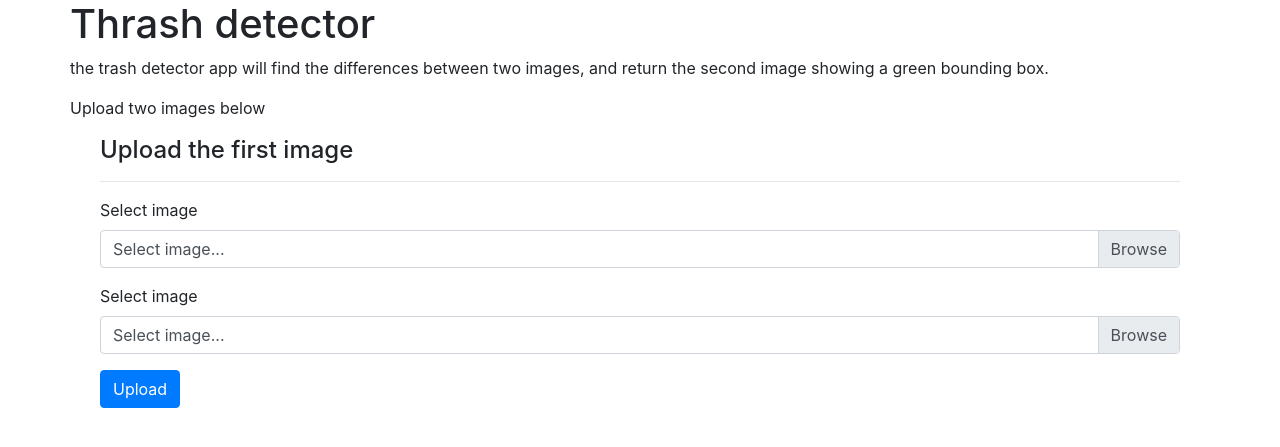
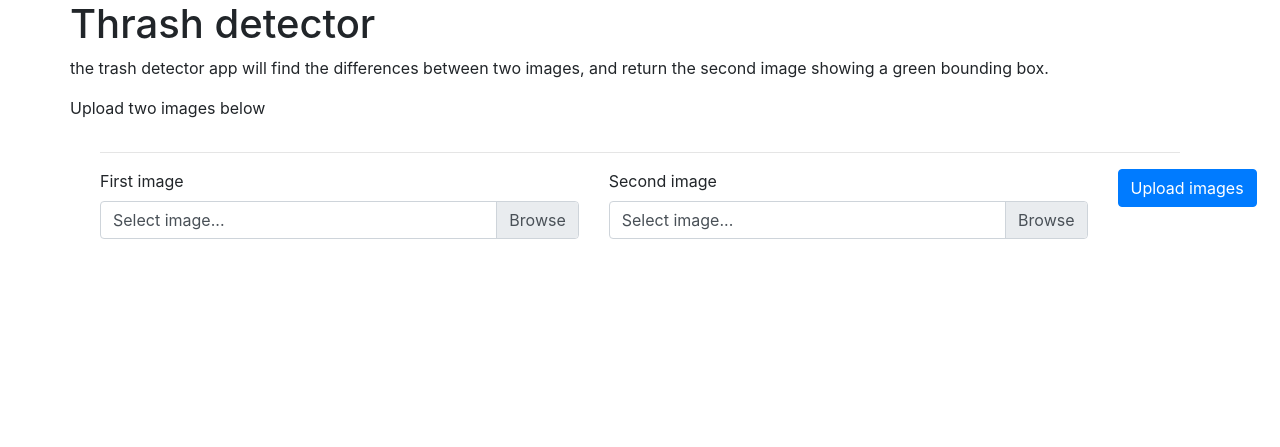
Before and after one commit to mighelone/thrash-detector, a Flask app: page / in a window 1280 px wide. Shown: the part 56-503 px from the top of the page. Run offline with Flask 2, Linux system fonts and the light colour scheme; some libraries are stand-ins or nearby versions.

Commit message:
Frontend shows both images

```diff
--- a/frontend/app.py
+++ b/frontend/app.py
@@ -1,9 +1,19 @@
 import os
 from flask import Flask, render_template, request, redirect, url_for
 import requests
+import time
+import glob
 
 BASE_PATH = os.path.dirname(__file__)
-app = Flask(__name__, static_folder=os.path.join(BASE_PATH, "static"))
+STATIC_PATH = os.path.join(BASE_PATH, "static")
+UPLOAD_FOLDER = "upload"
+
+# remove uploaded files from previous sessions
+for f in glob.iglob(os.path.join(STATIC_PATH, UPLOAD_FOLDER, "*.jpg")):
+    os.remove(f)
+
+
+app = Flask(__name__, static_folder=STATIC_PATH)
 
 app.config.from_object(os.environ.get("FLASK_CONFIG", "frontend.config.TestConfig"))
 
@@ -16,20 +26,23 @@ headers = {"content-type": content_type}
 @app.route("/index", methods=["GET", "POST"])
 def index():
     if request.method == "POST":
+        first_jpg = f"first-{int(time.time())}.jpg"
+        result_jpg = f"result-{int(time.time())}.jpg"
         if request.files:
-
             files = {
                 "image1": request.files["image-1"].read(),
                 "image2": request.files["image-2"].read(),
             }
             response = requests.post("{}/api".format(app.config["BACKEND_URL"]), files=files)
-            with open(os.path.join(app.static_folder, "upload/result.jpg"), "wb") as f:
+            with open(os.path.join(app.static_folder, UPLOAD_FOLDER, result_jpg), "wb") as f:
                 f.write(response.content)
-            return render_template("index.html", filename="result.jpg")
+            with open(os.path.join(app.static_folder, UPLOAD_FOLDER, first_jpg), "wb") as f:
+                f.write(files["image1"])
+            return render_template("index.html", filename=result_jpg, first=first_jpg)
 
     return render_template("index.html")
 
 
 @app.route("/display/<filename>")
 def display_image(filename):
-    return redirect(url_for("static", filename=os.path.join("upload/", filename)), code=301)
+    return redirect(url_for("static", filename=os.path.join(UPLOAD_FOLDER, filename)), code=301)
--- a/frontend/templates/index.html
+++ b/frontend/templates/index.html
@@ -31,27 +31,6 @@
 </head>
 
 <body>
-  <!-- <nav class="navbar navbar-dark bg-dark">
-    <a href="#" class="navbar-brand">Mighelone</a>
-    <ul class="navbar-nav mr-auto">
-      <li class="nav-item"><a href="#" class="nav-link">Left</a></li>
-    </ul>
-    <ul class="navbar-nav">
-      <li class="nav-item"><a href="#" class="nav-link">Right</a></li>
-      <li class="nav-item"><a href="#" class="nav-link">Right 2</a></li>
-    </ul>
-    <ul class="navbar-nav">
-      <li class="nav-item"><a href="#" class="nav-link">Right</a></li>
-    </ul>
-  </nav> -->
-  <!-- <div class="container-fluid">
-        <div class="jumbotron text-center">
-          <h1>My jumbotron</h1>
-          <p>resize responsibly!</p>
-
-        </div>
-      </div> -->
-
   <nav class="navbar navbar-expand-lg navbar-dark bg-dark">
     <a class="navbar-brand" href="#">Thrash detector</a>
     <button class="navbar-toggler" type="button" data-toggle="collapse" data-target="#navbarSupportedContent"
@@ -93,7 +72,8 @@
   <div class="container my-container">
     <div class="row">
       <h1 class="page-header">Thrash detector</h1>
-      <p class="text-left text-lowercase">The trash detector app will find the differences between two images, and return the second image showing a green bounding box.</p>
+      <p class="text-left text-lowercase">The trash detector app will find the differences between two images, and
+        return the second image showing a green bounding box.</p>
       <br>
       <p>Upload two images below</p>
     </div>
@@ -101,73 +81,59 @@
     {% block main %}
 
     <div class="container">
+
+      <!-- <h4>Upload the first image</h4> -->
+      <hr>
+
+      <form action="/" method="POST" enctype="multipart/form-data">
         <div class="row">
           <div class="col">
-
-            <h4>Upload the first image</h4>
-            <hr>
-
-            <form action="/index" method="POST" enctype="multipart/form-data">
-
             <div class="form-group">
-                <label>Select image</label>
+              <label>First image</label>
               <div class="custom-file">
-                  <input type="file" class="custom-file-input" name="image-1" id="image-1">
-                  <label class="custom-file-label" for="image">Select image...</label>
+                <input type="file" class="custom-file-input" name="image-1" id="image-1" required>
+                <label class="custom-file-label" for="image-1">Select image...</label>
               </div>
             </div>
-
+          </div>
+          <div class="col">
             <div class="form-group">
-                <label>Select image</label>
+              <label>Second image</label>
               <div class="custom-file">
-                  <input type="file" class="custom-file-input" name="image-2" id="image-2">
-                  <label class="custom-file-label" for="image">Select image...</label>
+                <input type="file" class="custom-file-input" name="image-2" id="image-2" required>
+                <label class="custom-file-label" for="image-2">Select image...</label>
               </div>
             </div>
-
-              <button type="submit" class="btn btn-primary">Upload</button>
-
+          </div>
+          <div class="col-md-1"><button type="submit" class="btn btn-primary">Upload images</button></div>
+        </div>
       </form>
 
-          </div>
+      {% if filename %}
+      <hr>
+      <div class="row">
+        <h4>Detected bounding box</h4>
       </div>
       <div class="row">
         <div class="col">
-            {% if filename %}
+          <h6>Original image</h6>
           <div>
-                  <img src="{{ url_for('display_image', filename=filename) }}">
+            <img src="{{ url_for('display_image', filename=first) }}" width="500">
+          </div>
+        </div>
+        <div class="col">
+          <h6>Second image</h6>
+          <div>
+            <img src="{{ url_for('display_image', filename=filename) }}" width="500">
+          </div>
+        </div>
       </div>
       {% endif %}
-          </div>
-        </div>
     </div>
 
 
     {% endblock %}
   </div>
-
-  <!-- <div class="container my-container">
-    <div class="row my-row">
-      <div class="col-md-4 col-sm-6 my-col">
-        <h1>Col 1</h1>
-        <p>Lorem ipsum dolor sit amet consectetur adipisicing elit. Iure omnis delectus expedita hic impedit ea sint,
-          velit nisi numquam fugiat
-          assumenda nemo est eligendi quis non inventore. Facilis, voluptatem rerum.</p>
-      </div>
-      <div class="col-md-8 col-sm-6 my-col">
-        <h1>Col 2</h1>
-        <p>Lorem ipsum dolor sit amet consectetur adipisicing elit. Odit qui quas optio possimus eaque architecto omnis!
-          Facilis, quos!
-          Expedita ad dignissimos laborum distinctio reiciendis inventore nihil itaque tenetur illum ratione?</p>
-      </div>
-
-    </div> -->
-
-
-
-
-  </div>
-
 
   <!-- Optional JavaScript -->
   <!-- jQuery first, then Popper.js, then Bootstrap JS -->
@@ -175,11 +141,27 @@
     integrity="sha384-KJ3o2DKtIkvYIK3UENzmM7KCkRr/rE9/Qpg6aAZGJwFDMVNA/GpGFF93hXpG5KkN"
     crossorigin="anonymous"></script>
   <script src="https://cdnjs.cloudflare.com/ajax/libs/popper.js/1.12.9/umd/popper.min.js"
-    integrity="sha384-ApNbgh9B+Y1QKtv3Rn7W3mgPxhU9K/ScQsAP7hUibX39j7fakFPskvXusvfa0b4Q"
+    integrity="sha384-ApNbgh9B+Y1QKtv3Rn7W3mgPxhU9K/ScQsAP7hUibX39j7fakFPskvXusvfa3b4Q"
     crossorigin="anonymous"></script>
   <script src="https://maxcdn.bootstrapcdn.com/bootstrap/4.0.0/js/bootstrap.min.js"
     integrity="sha384-JZR6Spejh4U02d8jOt6vLEHfe/JQGiRRSQQxSfFWpi1MquVdAyjUar5+76PVCmYl"
     crossorigin="anonymous"></script>
+  <script>
+    $('#image-1').on('change', function () {
+      //get the file name
+      var fileName = $(this).val();
+      //replace the "Choose a file" label
+      $(this).next('.custom-file-label').html(fileName);
+    })
+  </script>
+  <script>
+    $('#image-2').on('change', function () {
+      //get the file name
+      var fileName = $(this).val();
+      //replace the "Choose a file" label
+      $(this).next('.custom-file-label').html(fileName);
+    })
+  </script>
 </body>
 
 </html>
```
Also changed, not shown: docker-compose.yml (line endings or trailing spaces), 1 other file. Lines whose indentation alone changed are shown as unchanged.
